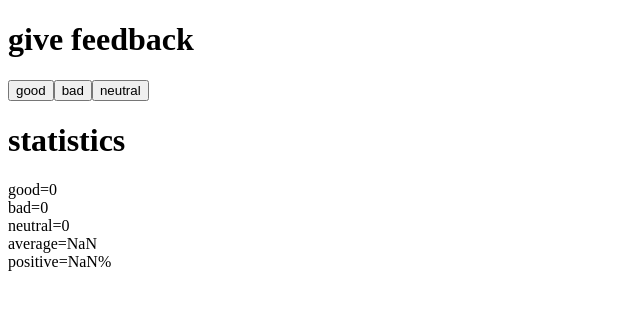
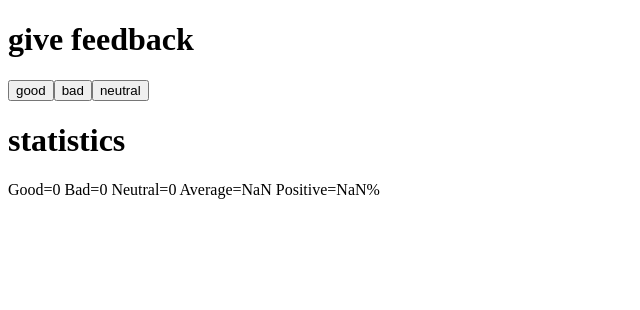
Before and after one commit to t0dii/fullstackcourse, a React (Vite) app in the folder part1/courseinfo/: page / in a window 1280 px wide. Shown: the top 310 px of the page, without its empty margins (0-640 px from the left). Built offline with nearby package versions, Linux system fonts and the light colour scheme.

Commit message:
finished task 1.8

```diff
--- a/part1/courseinfo/src/App.jsx
+++ b/part1/courseinfo/src/App.jsx
@@ -1,10 +1,33 @@
 import { useState } from 'react'
+
+const Statistics = (props) => {
+  console.log(props)
+  return (
+    <div>
+      <p>
+        Good={props.good}
+        {' '}
+        Bad={props.bad}
+        {' '}
+        Neutral={props.neutral}
+        {' '}
+        Average={props.average}
+        {' '}
+        Positive={props.positive}
+      </p>
+
+
+    </div>
+  )
+}
 
 const App = () => {
   const [good, setGood] = useState(0)
   const [neutral, setNeutral] = useState(0)
   const [bad, setBad] = useState(0)
   const all = good + bad + neutral;
+  const average = (good*1 + bad*-1 + neutral*0)/all;
+  const positive = (good/all)*100 + '%';
 
 
 
@@ -25,12 +48,7 @@ const App = () => {
       </button>
 
       <h1>statistics</h1>
-
-      <div>good={good}</div>
-      <div>bad={bad}</div>
-      <div>neutral={neutral}</div>
-      <div>average={((good*1 + bad*-1 + neutral*0)/all)}</div>
-      <div>positive={(good/all)*100 + '%'}</div>
+      <Statistics good={good} bad={bad} neutral={neutral} average={average} positive={positive}/>
 
     </div>
   )
```
